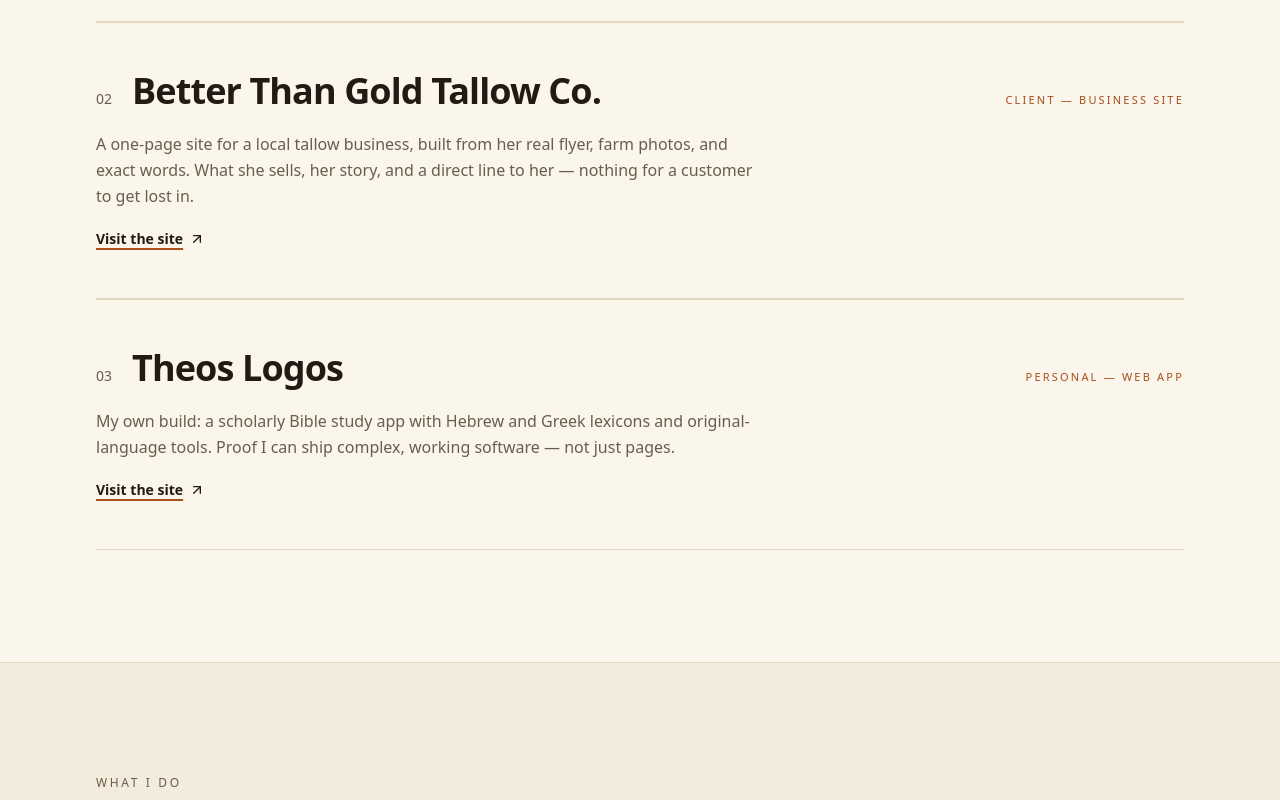
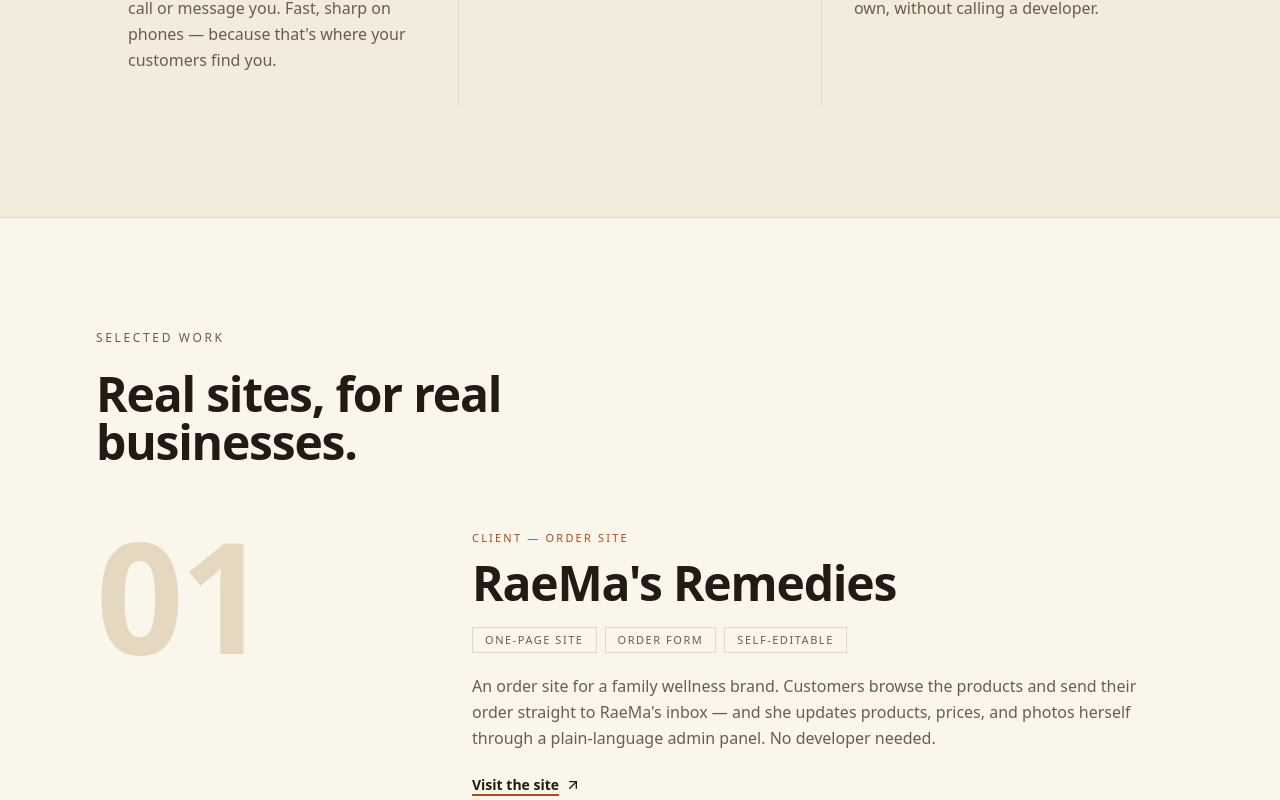
Before and after one commit to rardo711/rardo, a Next.js app: page / in a window 1280 px wide. Shown: the part 1380-2180 px from the top of the page. Built offline with nearby package versions, Linux system fonts and the light colour scheme.

Commit message:
Services before work; editorial Selected-work layout

```diff
--- a/app/page.tsx
+++ b/app/page.tsx
@@ -8,6 +8,7 @@
     n: "01",
     name: "RaeMa's Remedies",
     kind: "Client — order site",
+    tags: ["One-page site", "Order form", "Self-editable"],
     description:
       "An order site for a family wellness brand. Customers browse the products and send their order straight to RaeMa's inbox — and she updates products, prices, and photos herself through a plain-language admin panel. No developer needed.",
     href: "https://raemas-remedies-castanedag2001-1468.vercel.app",
@@ -16,6 +17,7 @@
     n: "02",
     name: "Better Than Gold Tallow Co.",
     kind: "Client — business site",
+    tags: ["One-page site", "Farm brand"],
     description:
       "A one-page site for a local tallow business, built from her real flyer, farm photos, and exact words. What she sells, her story, and a direct line to her — nothing for a customer to get lost in.",
     href: "https://rardo711.github.io/better-than-gold-tallow/",
@@ -24,6 +26,7 @@
     n: "03",
     name: "Theos Logos",
     kind: "Personal — web app",
+    tags: ["Web app", "Hebrew & Greek tools", "Personal build"],
     description:
       "My own build: a scholarly Bible study app with Hebrew and Greek lexicons and original-language tools. Proof I can ship complex, working software — not just pages.",
     href: "https://theos-logos-official.vercel.app",
@@ -117,51 +120,6 @@
         </div>
       </section>
 
-      {/* ——— Work ——— */}
-      <section id="work" className="scroll-mt-20 border-b border-line">
-        <div className="mx-auto max-w-6xl px-5 py-20 sm:px-8 sm:py-28">
-          <Reveal>
-            <p className="font-tech text-xs font-medium uppercase tracking-[0.22em] text-ink-soft">Selected work</p>
-            <h2 className="mt-6 max-w-2xl font-display text-4xl font-semibold tracking-tight sm:text-5xl">
-              Real sites, for real businesses.
-            </h2>
-          </Reveal>
-          <div className="mt-14">
-            {work.map((p, i) => (
-              <Reveal key={p.name} delay={i * 0.06}>
-                <article className="group border-t border-line py-10 transition-colors duration-300 last:border-b hover:bg-wash/50 sm:py-12">
-                  <div className="flex flex-col gap-6 sm:flex-row sm:items-baseline sm:justify-between">
-                    <div className="flex items-baseline gap-5">
-                      <span className="font-tech text-sm text-ink-soft">
-                        {p.n}
-                      </span>
-                      <h3 className="font-display text-3xl font-semibold tracking-tight transition-transform duration-300 group-hover:translate-x-2 sm:text-4xl">
-                        {p.name}
-                      </h3>
-                    </div>
-                    <span className="font-tech text-[11px] uppercase tracking-[0.2em] text-accent">
-                      {p.kind}
-                    </span>
-                  </div>
-                  <p className="mt-5 max-w-2xl leading-relaxed text-ink-soft">
-                    {p.description}
-                  </p>
-                  <Link
-                    href={p.href}
-                    target="_blank"
-                    rel="noreferrer"
-                    className="mt-5 inline-flex items-center gap-1.5 text-sm font-semibold text-ink underline decoration-accent decoration-2 underline-offset-4 transition-colors hover:text-accent-deep"
-                  >
-                    Visit the site
-                    <ArrowUpRight size={16} />
-                  </Link>
-                </article>
-              </Reveal>
-            ))}
-          </div>
-        </div>
-      </section>
-
       {/* ——— Services ——— */}
       <section id="services" className="scroll-mt-20 border-b border-line bg-wash">
         <div className="mx-auto max-w-6xl px-5 py-20 sm:px-8 sm:py-28">
@@ -187,6 +145,65 @@
                 </div>
               </Reveal>
             ))}
+          </div>
+        </div>
+      </section>
+
+      {/* ——— Work ——— */}
+      <section id="work" className="scroll-mt-20 border-b border-line">
+        <div className="mx-auto max-w-6xl px-5 py-20 sm:px-8 sm:py-28">
+          <Reveal>
+            <p className="font-tech text-xs font-medium uppercase tracking-[0.22em] text-ink-soft">Selected work</p>
+            <h2 className="mt-6 max-w-2xl font-display text-4xl font-semibold tracking-tight sm:text-5xl">
+              Real sites, for real businesses.
+            </h2>
+          </Reveal>
+          <div className="mt-16 flex flex-col gap-20 sm:gap-24">
+            {work.map((p, i) => {
+              const flip = i % 2 === 1;
+              return (
+                <Reveal key={p.name}>
+                  <article className="group grid items-start gap-6 lg:grid-cols-12 lg:gap-10">
+                    <span
+                      aria-hidden
+                      className={`select-none font-display text-[clamp(5rem,12vw,10rem)] font-semibold leading-[0.85] tracking-tight text-line transition-colors duration-500 group-hover:text-accent/40 lg:col-span-4 ${flip ? "lg:order-2 lg:text-right" : ""}`}
+                    >
+                      {p.n}
+                    </span>
+                    <div className={`lg:col-span-8 ${flip ? "lg:order-1" : ""}`}>
+                      <p className="font-tech text-[11px] uppercase tracking-[0.2em] text-accent">
+                        {p.kind}
+                      </p>
+                      <h3 className="mt-3 font-display text-4xl font-semibold tracking-tight transition-colors duration-300 group-hover:text-accent-deep sm:text-5xl">
+                        {p.name}
+                      </h3>
+                      <div className="mt-5 flex flex-wrap gap-2">
+                        {p.tags.map((t) => (
+                          <span
+                            key={t}
+                            className="border border-line px-3 py-1 font-tech text-[11px] uppercase tracking-[0.14em] text-ink-soft"
+                          >
+                            {t}
+                          </span>
+                        ))}
+                      </div>
+                      <p className="mt-5 max-w-2xl leading-relaxed text-ink-soft">
+                        {p.description}
+                      </p>
+                      <Link
+                        href={p.href}
+                        target="_blank"
+                        rel="noreferrer"
+                        className="mt-6 inline-flex items-center gap-1.5 text-sm font-semibold text-ink underline decoration-accent decoration-2 underline-offset-4 transition-colors hover:text-accent-deep"
+                      >
+                        Visit the site
+                        <ArrowUpRight size={16} className="transition-transform group-hover:translate-x-0.5 group-hover:-translate-y-0.5" />
+                      </Link>
+                    </div>
+                  </article>
+                </Reveal>
+              );
+            })}
           </div>
         </div>
       </section>
--- a/components/Nav.tsx
+++ b/components/Nav.tsx
@@ -1,8 +1,8 @@
 import Link from "next/link";
 
 const links = [
+  { href: "/#services", label: "Services" },
   { href: "/#work", label: "Work" },
-  { href: "/#services", label: "Services" },
   { href: "/#process", label: "Process" },
   { href: "/about", label: "About" },
 ];
```
